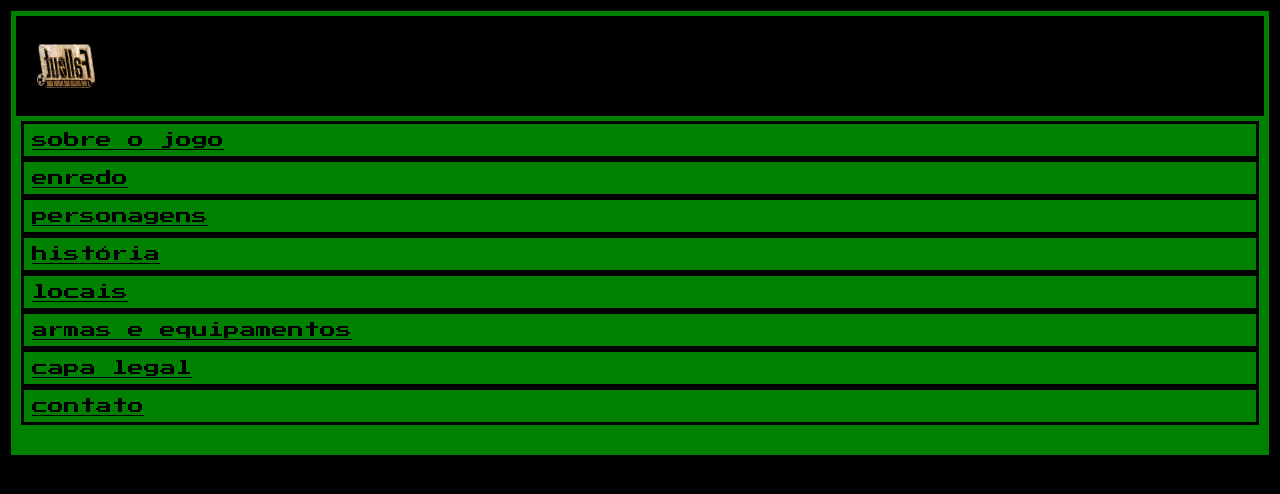
After one commit to Eduardoluizfrancelianoda/meuprimeirosite, a PHP site: page /contato.html.html in a window 1280 px wide. The commit adds this page. Shown: the top 494 px of the page. Run offline with PHP 8.4, Linux system fonts and the light colour scheme.

```diff
--- /dev/null
+++ b/contato.html.html
@@ -0,0 +1,37 @@
+<!DOCTYPE html>
+<html lang="pt-br">
+<head>
+    <meta charset="UTF-8">
+    <meta http-equiv="X-UA-Compatible" content="IE=edge">
+    <meta name="viewport" content="width=device-width, initial-scale=1.0">
+    <title>fallout 1</title>
+    <link rel="stylesheet" href="css/style.css">
+    <link rel="preconnect" href="https://fonts.googleapis.com">
+<link rel="preconnect" href="https://fonts.gstatic.com" crossorigin>
+<link href="https://fonts.googleapis.com/css2?family=Press+Start+2P&display=swap" rel="stylesheet">
+<link rel="shortcut icon" type="imagex/png" href="img/logos/vaulttec.png">
+</head>
+<body>
+    <header>
+        <div class = "logo">
+            <img src="img/logos/egs-falloutapostnuclearroleplayinggame-bethesdagamestudios-ic1-400x400-d6d3b7256a03.avif" alt="">
+        </div>
+        <nav>
+            <ul>
+                <li><a href="index.html">sobre o jogo</a></li>
+                <li><a href="enredo.html">enredo</a> </li>
+                <li><a href="personagens.html">personagens</a> </li>
+                <li><a href="historia.html">história</a></li>
+                <li><a href="locais.html">locais</a></li>
+                <li><a href="armaseequipamentos.html">armas e equipamentos</a></li>
+                <li><a href="capalegal.html">capa legal</a></li>
+                <li><a href="contato.html.html">contato</a></li>
+            </ul>
+        </nav>
+    </header>
+    <main>
+        <div class="inpagenavbar">
+            <ul>
+
+            </ul>
+        </div>
--- a/css/style.css
+++ b/css/style.css
@@ -1,3 +1,6 @@
+html{
+    scroll-behavior: smooth;
+}
 body{
     background-color: black;
     border-style: solid;
@@ -218,3 +221,7 @@ h1,h2{
 .capalegal img{
     width: 1200px;
 }
+div.inpagenavbar{
+    position: sticky;
+    top: 0;
+}
```
Also changed, not shown: enredo.html (+25 -3 lines), index.html (+30 -5 lines).
